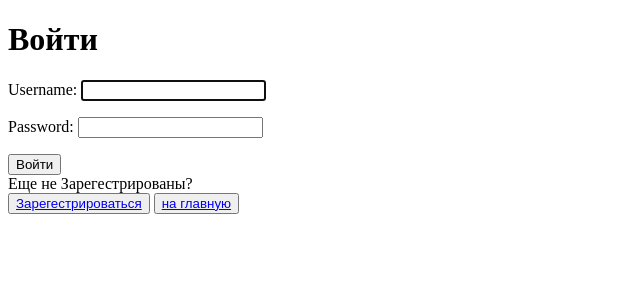
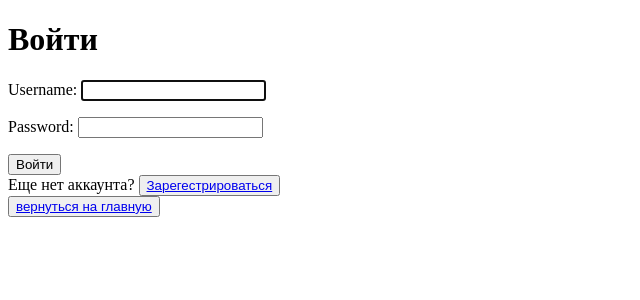
Before and after one commit to bekrahoon/Movie-Reservation-System, a Django app: page /login/ in a window 1280 px wide. Shown: the top 300 px of the page, without its empty margins (0-640 px from the left). Run offline with Django 4.2, Linux system fonts and the light colour scheme.

Commit message:
fix: login and logout

```diff
--- a/config/settings.py
+++ b/config/settings.py
@@ -146,3 +146,6 @@ MEDIA_ROOT = BASE_DIR / 'media'
 # https://docs.djangoproject.com/en/4.2/ref/settings/#default-auto-field
 
 DEFAULT_AUTO_FIELD = "django.db.models.BigAutoField"
+
+
+LOGIN_REDIRECT_URL = 'home'
--- a/user_register/templates/registration/login.html
+++ b/user_register/templates/registration/login.html
@@ -12,9 +12,8 @@
         {{ form.as_p }}
         <button type="submit">Войти</button>
     </form>
-    <div><span>Еще не Зарегестрированы?</span></div>
-    <button><a href="{% url "register" %}">Зарегестрироваться</a></button>
-    <button><a href="{% url "home" %}">на главную</a></button>
-
+    <div><span>Еще нет аккаунта?
+    <button><a href="{% url "register" %}">Зарегестрироваться</a></button></span></div>
+    <button><a href="{% url "home" %}">вернуться на главную</a></button>
 </body>
 </html>
--- a/user_register/templates/registration/register.html
+++ b/user_register/templates/registration/register.html
@@ -12,9 +12,9 @@
         {{ form.as_p }}
         <button type="submit">Зарегистрироваться</button>
     </form>
-    <div><span>Уже есть аккаунт?</span></div>
-    <button><a href="{% url "login" %}">Войти</a></button>
-    <button><a href="{% url "home" %}">на главную</a></button>
+    <div><span>Уже есть аккаунт?
+        <button><a href="{% url "login" %}">Войти</a></button></span></div>
+    <button><a href="{% url "home" %}">вернуться на главную</a></button>
 
 </body>
 </html>
--- a/user_register/urls.py
+++ b/user_register/urls.py
@@ -1,6 +1,6 @@
 from django.urls import path
-from django.contrib.auth.views import LoginView, LogoutView
-from views.user import register, logoutUser
+from django.contrib.auth.views import LoginView
+from views.user import logoutUser, register
 
 urlpatterns = [
     path("register/", register, name="register"),
```
Also changed, not shown: user_register/forms.py (+7 -1 lines), views/user.py (line endings or trailing spaces).
